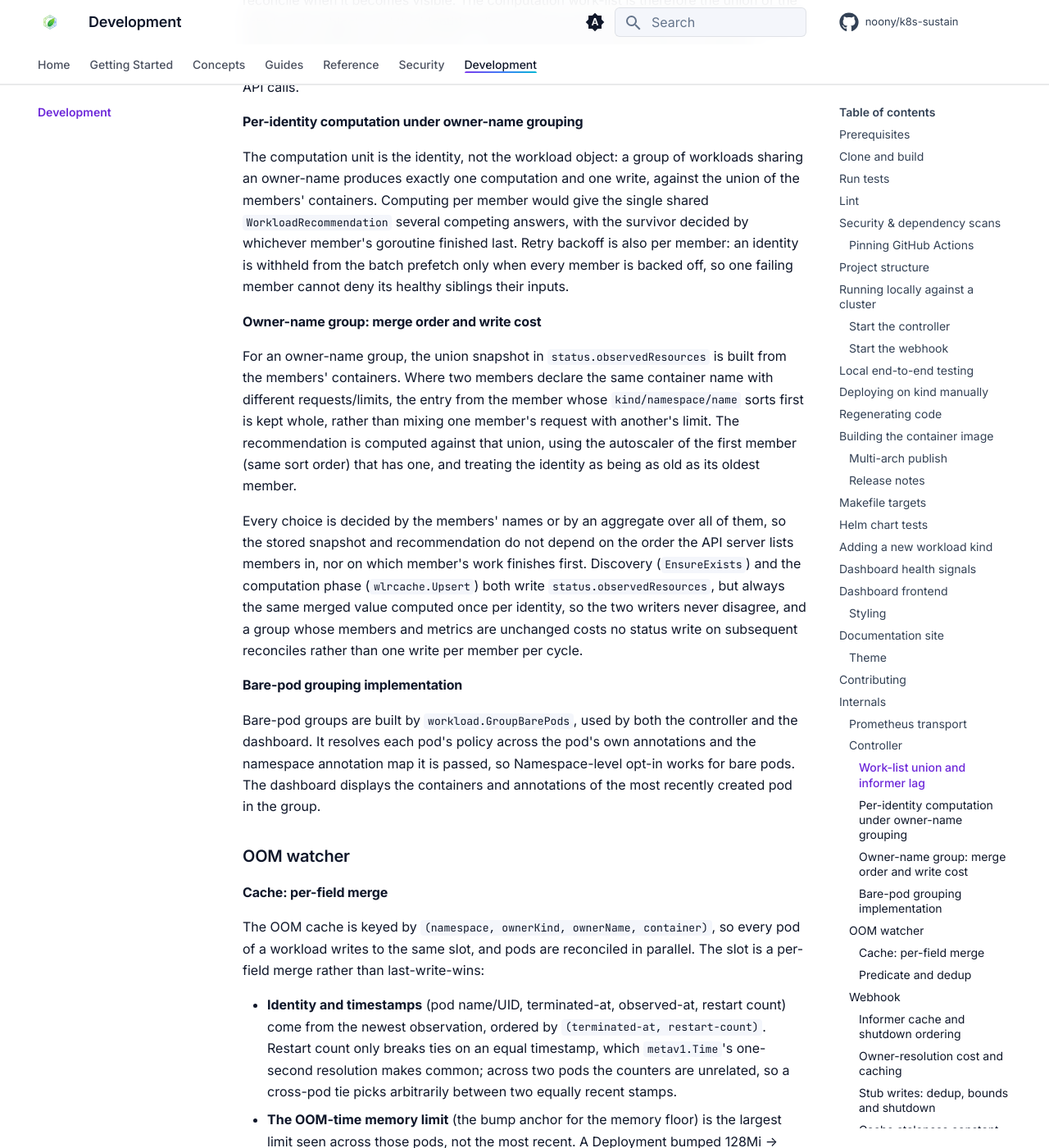
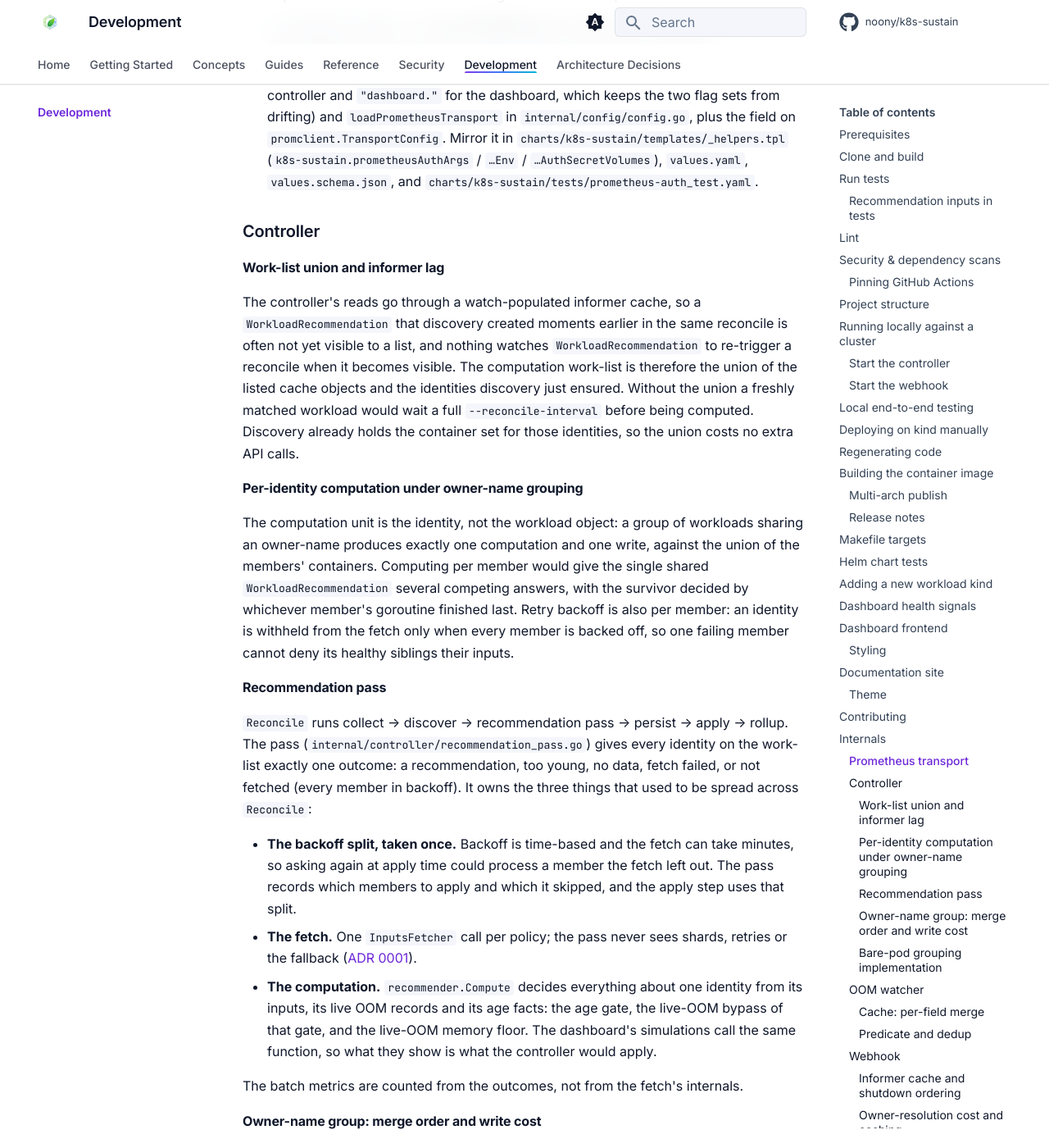
Before and after one commit to noony/k8s-sustain, an MkDocs documentation site: the page built from docs/development.md, in a window 1280 px wide and 1400 px high, scrolled down 12725 px. Shown: the whole window at 82% size. Built offline with MkDocs 1.6.1 and Material for MkDocs 9.7.7, drawn with Linux system fonts in a browser that asks for light colours; comment, search, counter and statistics services are not loaded; the version menu is left out; some of the changed text lies outside the part shown.

Commit message:
docs: describe the batch-inputs port and recommendation pass, add ADR 0001

````diff
--- a/docs/development.md
+++ b/docs/development.md
@@ -33,6 +33,27 @@
 CI runs the race detector and goroutine-leak detection (via `go.uber.org/goleak`
 on the `dashboard`, `k8s`, `oomwatch`, `prometheus`, and `webhook` packages), so
 flakes or leaks introduced by new tests surface in the test job.
+
+### Recommendation inputs in tests
+
+The controller and the dashboard read Prometheus recommendation inputs only
+through the `recommender.InputsFetcher` port. Their tests inject
+`recommendertest.StaticInputs` instead of serving PromQL from an
+`httptest` server:
+
+```go
+inputs := recommendertest.NewStaticInputs().
+    Set(id, &recommender.WorkloadInputs{CPUPerPod: promclient.ContainerValues{"app": 0.1}}).
+    Fail(otherID, errors.New("prometheus down"))
+```
+
+An identity with neither gets empty inputs, as Prometheus answers for one with
+no samples. `Calls()` and `Requested(id)` report what was fetched, so a test
+can assert that an identity was, or was not, part of the batch. Prefer driving
+`PolicyReconciler.Reconcile` end to end with the fake client and
+`StaticInputs`. The Prometheus adapter, `recommender.PromInputs`, is the only
+code tested against a fake PromQL server: sharding, retry, the one-identity
+fallback and the best-effort OOM signal.
 
 ## Lint
 
@@ -98,7 +119,8 @@
 │   ├── oomwatch/          # Live OOMKilled detection, re-triggers reconciles
 │   ├── policymatch/       # Policy resolution (ResolvePolicy) and selector matching
 │   ├── prometheus/        # Prometheus HTTP API client + metric name constants
-│   ├── recommender/       # Resource recommendation logic (pure functions)
+│   ├── recommender/       # Recommendation algorithm (Compute) and the batch-inputs port with its Prometheus adapter
+│   │   └── recommendertest/  # In-memory inputs adapter for tests
 │   ├── version/           # Build version
 │   ├── webhook/           # Admission webhook HTTP handler
 │   ├── wlrcache/          # WorkloadRecommendation naming and upsert
@@ -477,7 +499,17 @@
 
 #### Per-identity computation under owner-name grouping
 
-The computation unit is the identity, not the workload object: a group of workloads sharing an owner-name produces exactly one computation and one write, against the union of the members' containers. Computing per member would give the single shared `WorkloadRecommendation` several competing answers, with the survivor decided by whichever member's goroutine finished last. Retry backoff is also per member: an identity is withheld from the batch prefetch only when every member is backed off, so one failing member cannot deny its healthy siblings their inputs.
+The computation unit is the identity, not the workload object: a group of workloads sharing an owner-name produces exactly one computation and one write, against the union of the members' containers. Computing per member would give the single shared `WorkloadRecommendation` several competing answers, with the survivor decided by whichever member's goroutine finished last. Retry backoff is also per member: an identity is withheld from the fetch only when every member is backed off, so one failing member cannot deny its healthy siblings their inputs.
+
+#### Recommendation pass
+
+`Reconcile` runs collect → discover → recommendation pass → persist → apply → rollup. The pass (`internal/controller/recommendation_pass.go`) gives every identity on the work-list exactly one outcome: a recommendation, too young, no data, fetch failed, or not fetched (every member in backoff). It owns the three things that used to be spread across `Reconcile`:
+
+- **The backoff split, taken once.** Backoff is time-based and the fetch can take minutes, so asking again at apply time could process a member the fetch left out. The pass records which members to apply and which it skipped, and the apply step uses that split.
+- **The fetch.** One `InputsFetcher` call per policy; the pass never sees shards, retries or the fallback ([ADR 0001](adr/0001-single-identity-is-a-batch-of-one.md)).
+- **The computation.** `recommender.Compute` decides everything about one identity from its inputs, its live OOM records and its age facts: the age gate, the live-OOM bypass of that gate, and the live-OOM memory floor. The dashboard's simulations call the same function, so what they show is what the controller would apply.
+
+The batch metrics are counted from the outcomes, not from the fetch's internals.
 
 #### Owner-name group: merge order and write cost
 
--- a/mkdocs.yml
+++ b/mkdocs.yml
@@ -125,6 +125,9 @@
       - Recording Rules: reference/recording-rules.md
   - Security: security.md
   - Development: development.md
+  - Architecture Decisions:
+      - adr/index.md
+      - A single identity is a batch of one: adr/0001-single-identity-is-a-batch-of-one.md
 
 extra:
   version:
````
Also changed, not shown: docs/adr/0001-single-identity-is-a-batch-of-one.md (added, +25 -0 lines), docs/adr/index.md (added, +7 -0 lines), docs/concepts/architecture.md (+7 -6 lines), docs/concepts/recommendation-pipeline.md (+8 -4 lines), docs/reference/metrics.md (+4 -4 lines).
